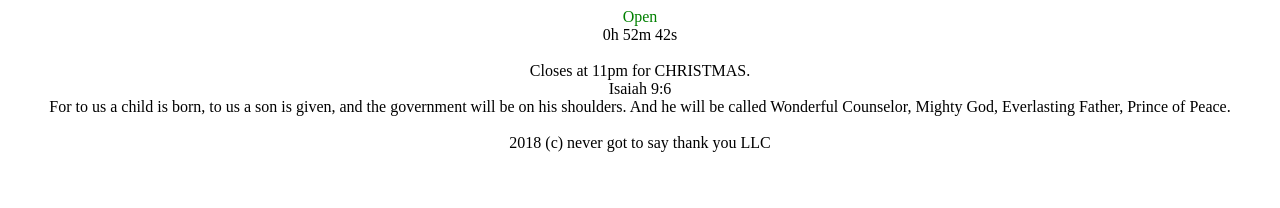
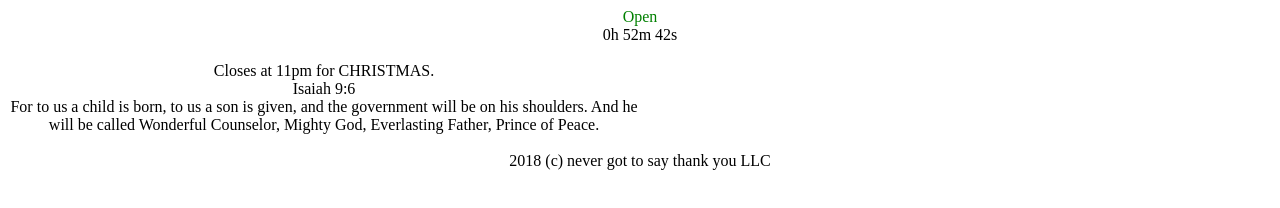
Before and after one commit to samuelsensei/isitopen, a plain HTML site: page index.html in a window 1280 px wide. Drawn offline with Linux system fonts and the light colour scheme.

Commit message:
Update index.html

```diff
--- a/index.html
+++ b/index.html
@@ -1,6 +1,6 @@
 <div style="text-align: center" id="fillme"></div>
 <div style="text-align: center" id="timeleft"></div>
-<div style="text-align: center" id="fillme2"></div>
+<div style="text-align: center; width: 50%;" id="fillme2"></div>
 <br />
 <center>
 2018 (c) never got to say thank you LLC
```
